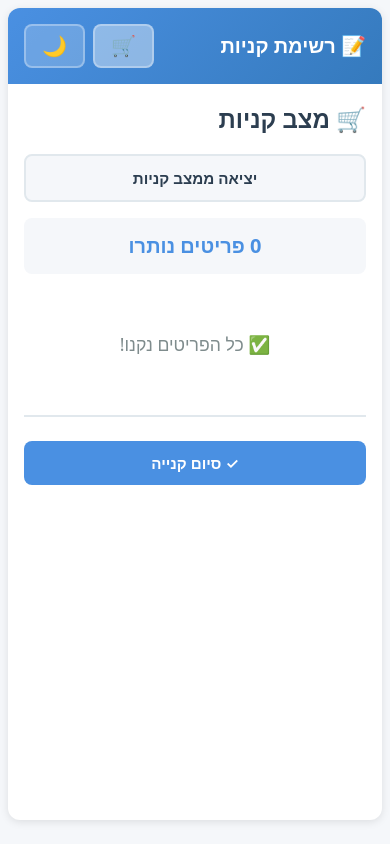
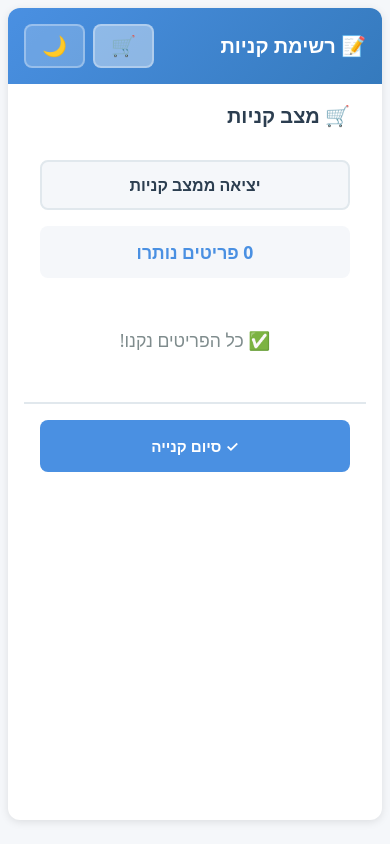
Before and after one commit to Buskilz4289/Shopping-cart, a website: page index.html in a window 390 px wide. Both pictures are taken after a click on the button "מצב קניות". Drawn offline with Linux system fonts and the light colour scheme.

Commit message:
Add files via upload

```diff
--- a/app.js
+++ b/app.js
@@ -120,12 +120,16 @@ function setupEventListeners() {
 
 // החלפת טאב
 function switchTab(tabName) {
-    if (isShoppingMode && tabName !== 'shoppingMode') {
-        exitShoppingMode();
+    // אם במצב קנייה, אל תאפשר החלפת טאבים
+    if (isShoppingMode) {
+        return;
     }
 
     tabButtons.forEach(btn => btn.classList.remove('active'));
-    tabContents.forEach(content => content.classList.remove('active'));
+    tabContents.forEach(content => {
+        content.classList.remove('active');
+        content.style.display = 'none';
+    });
 
     const selectedBtn = document.querySelector(`[data-tab="${tabName}"]`);
     const selectedContent = document.getElementById(`${tabName}Tab`);
@@ -133,6 +137,7 @@ function switchTab(tabName) {
     if (selectedBtn && selectedContent) {
         selectedBtn.classList.add('active');
         selectedContent.classList.add('active');
+        selectedContent.style.display = 'block';
     }
 }
 
@@ -152,21 +157,50 @@ function enterShoppingMode() {
     shoppingModeToggle.classList.add('active');
 
     // הסתר אלמנטים לא רלוונטיים
-    document.getElementById('smartSummary').style.display = 'none';
-    document.getElementById('recurringSuggestions').style.display = 'none';
-    document.getElementById('addItemForm').closest('.add-item-section').style.display = 'none';
-    document.querySelector('.tabs-nav').style.display = 'none';
-    document.getElementById('currentTab').style.display = 'none';
-    document.getElementById('favoritesTab').style.display = 'none';
-    document.getElementById('historyTab').style.display = 'none';
-    document.getElementById('sharingSection').style.display = 'none';
-
+    const smartSummary = document.getElementById('smartSummary');
+    const recurringSuggestions = document.getElementById('recurringSuggestions');
+    const addItemSection = document.getElementById('addItemForm')?.closest('.add-item-section');
+    const tabsNav = document.querySelector('.tabs-nav');
+    const currentTab = document.getElementById('currentTab');
+    const favoritesTab = document.getElementById('favoritesTab');
+    const historyTab = document.getElementById('historyTab');
+    const sharingSection = document.getElementById('sharingSection');
+
+    if (smartSummary) smartSummary.style.display = 'none';
+    if (recurringSuggestions) recurringSuggestions.style.display = 'none';
+    if (addItemSection) addItemSection.style.display = 'none';
+    if (tabsNav) tabsNav.style.display = 'none';
+    if (currentTab) {
+        currentTab.classList.remove('active');
+        currentTab.style.display = 'none';
+    }
+    if (favoritesTab) {
+        favoritesTab.classList.remove('active');
+        favoritesTab.style.display = 'none';
+    }
+    if (historyTab) {
+        historyTab.classList.remove('active');
+        historyTab.style.display = 'none';
+    }
+    if (sharingSection) sharingSection.style.display = 'none';
+
+    // הצג את מצב הקנייה
     const shoppingModeTab = document.getElementById('shoppingModeTab');
     if (shoppingModeTab) {
         shoppingModeTab.classList.add('active');
         shoppingModeTab.style.display = 'block';
-    }
-    renderShoppingMode();
+        shoppingModeTab.style.visibility = 'visible';
+        shoppingModeTab.style.opacity = '1';
+        shoppingModeTab.style.position = 'relative';
+        shoppingModeTab.style.zIndex = '1';
+    }
+
+    // המתן קצת לפני רינדור כדי לוודא שהאלמנטים מוסתרים
+    setTimeout(() => {
+        renderShoppingMode();
+        // גלול למעלה כדי לראות את הרשימה
+        window.scrollTo({ top: 0, behavior: 'smooth' });
+    }, 50);
 }
 
 function exitShoppingMode() {
--- a/styles.css
+++ b/styles.css
@@ -434,10 +434,14 @@ main {
 /* Shopping Mode */
 .shopping-mode {
     display: none;
+    position: relative;
+    width: 100%;
 }
 
 .shopping-mode.active {
-    display: block;
+    display: block !important;
+    visibility: visible !important;
+    opacity: 1 !important;
 }
 
 .shopping-mode-header {
@@ -1022,7 +1026,7 @@ input[type="text"]:focus {
 }
 
 .tab-content.active {
-    display: block;
+    display: block !important;
 }
 
 /* Shopping List Section */
@@ -1312,13 +1316,41 @@ input[type="text"]:focus {
         margin-bottom: 0.5rem;
     }
 
+    /* וודא שמצב קנייה תמיד גלוי במובייל */
+    .shopping-mode.active {
+        display: block !important;
+        visibility: visible !important;
+        opacity: 1 !important;
+        position: relative !important;
+        width: 100% !important;
+    }
+
     .shopping-mode-header {
         flex-direction: column;
         align-items: stretch;
+        margin-bottom: 1rem;
+        padding: 0 1rem;
+    }
+
+    .shopping-mode-header h2 {
+        font-size: 1.25rem;
+        margin-bottom: 0.75rem;
     }
 
     .shopping-mode-header .btn {
         width: 100%;
+        padding: 0.75rem;
+        font-size: 1rem;
+    }
+
+    .shopping-mode-stats {
+        font-size: 1.1rem;
+        padding: 0.75rem 1rem;
+        margin: 0 1rem 1rem 1rem;
+    }
+
+    .shopping-mode-list {
+        padding: 0 1rem;
     }
 
     .shopping-mode-item {
@@ -1329,11 +1361,23 @@ input[type="text"]:focus {
     .shopping-mode-status {
         width: 40px;
         height: 40px;
+        min-width: 40px;
         font-size: 1.3rem;
     }
 
     .shopping-mode-name {
         font-size: 1rem;
+    }
+
+    .shopping-mode-footer {
+        padding: 1rem;
+        margin-top: 1rem;
+    }
+
+    .btn-large {
+        width: 100%;
+        padding: 1rem;
+        font-size: 1.1rem;
     }
 
     .modal-content {
```
